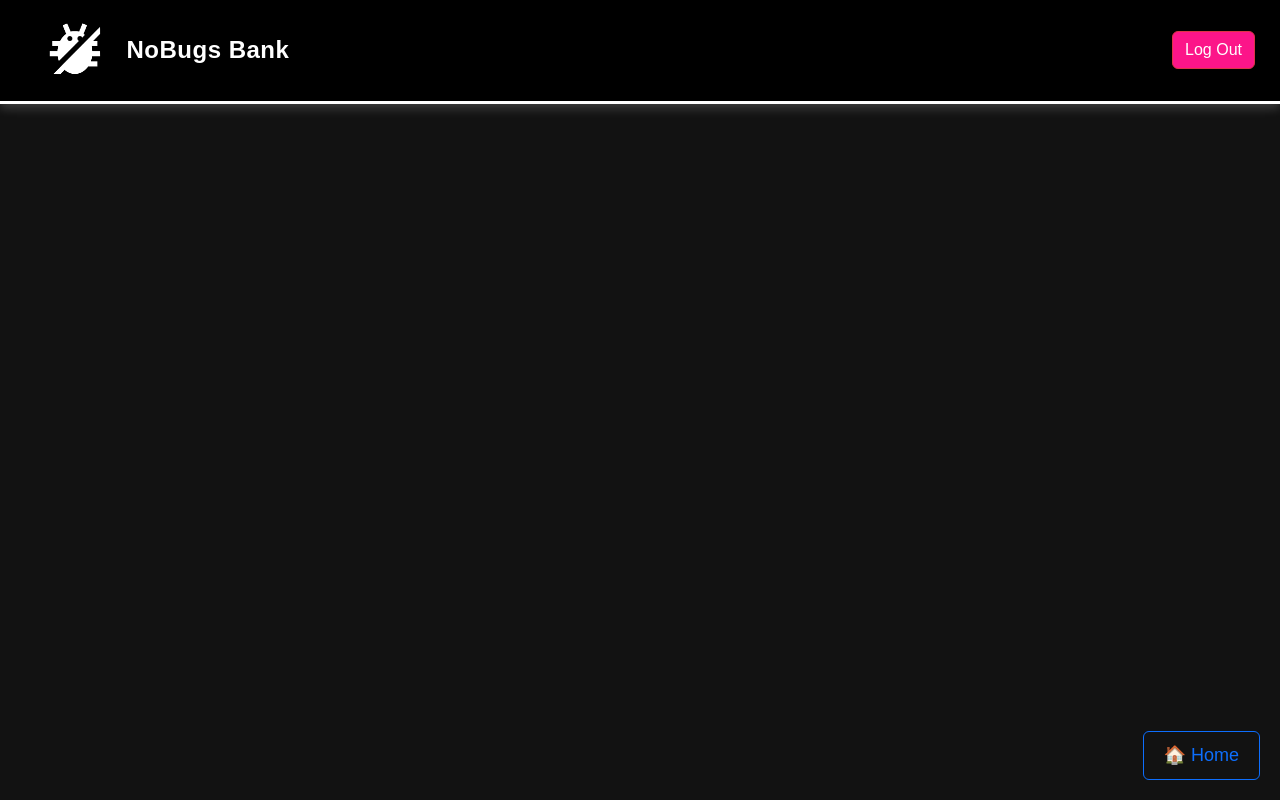
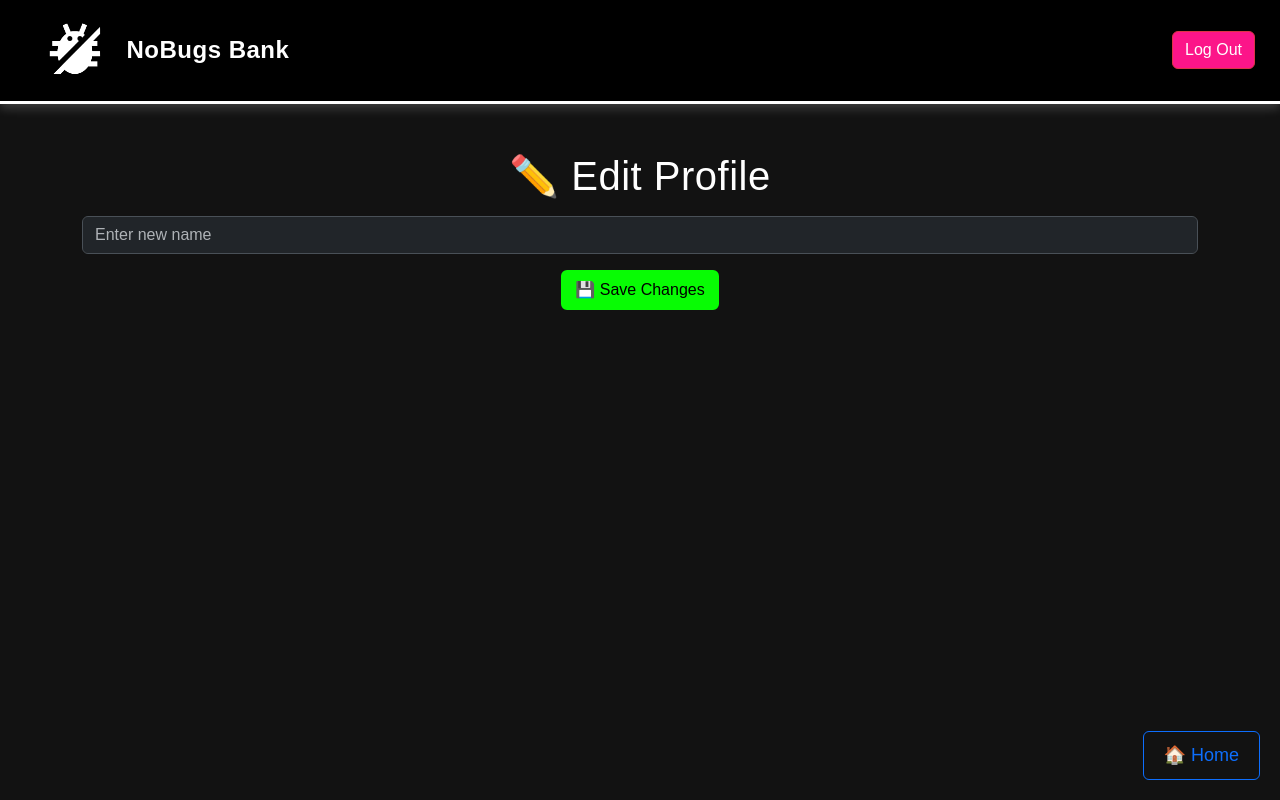
Before and after one commit to get-offer-in-qa-auto/NBank-UI, a React (Create React App) app: page /edit-profile in a window 1280 px wide. Built offline with nearby package versions, Linux system fonts and the light colour scheme.

Commit message:
Add EditProfile.js

```diff
--- a/src/App.js
+++ b/src/App.js
@@ -7,6 +7,7 @@ import UserDashboard from "./pages/UserDashboard";
 import Deposit from "./pages/Deposit";
 import Transfer from "./pages/Transfer";
 import HomeButton from "./components/HomeButton"; // ✅ Import HomeButton
+import EditProfile from "./pages/EditProfile"; // ✅ Import New Page
 import axios from "axios";
 
 const BASE_URL = "/api"; // ✅ Ensure correct API base URL
@@ -74,6 +75,7 @@ function App() {
                        element={auth?.role === "USER" ? <UserDashboard auth={auth} theme={theme}/> : <Navigate to="/"/>}/>
                 <Route path="/deposit" element={<Deposit/>}/>
                 <Route path="/transfer" element={<Transfer/>}/>
+                <Route path="/edit-profile" element={<EditProfile />} />
                 <Route path="/" element={<Login setAuth={setAuth} theme={theme}/>}/>
             </Routes>
             {/* ✅ Show "Home" button on all screens except Dashboard */}
--- a/src/components/Header.js
+++ b/src/components/Header.js
@@ -25,14 +25,19 @@ const Header = ({ theme, auth, user }) => {
             </div>
             {/* ✅ Show User Info in the Corner */}
             {user && (
-                <div className="user-info" style={{ paddingRight: "20px" }}> {/* ✅ Add padding */}
+                <div className="profile-header" onClick={() => navigate("/edit-profile")} style={{cursor: "pointer"}}>
+
+                    <div className="user-info" style={{paddingRight: "20px"}}> {/* ✅ Add padding */}
                         <span className="user-name">{user.name || "Noname"}</span>
-                    <br />
+                        <br/>
                         <span className="user-username">@{user.username}</span>
                     </div>
+                </div>
+
             )}
 
-            <button className="btn btn-danger" onClick={handleLogout}>Log Out</button> {/* ✅ Log Out Button */}
+                    <button className="btn btn-danger" onClick={handleLogout}>Log Out</button>
+                    {/* ✅ Log Out Button */}
                 </header>
             );
             };
--- a/src/index.css
+++ b/src/index.css
@@ -267,3 +267,21 @@ a:hover {
   color: white !important;
   border-bottom: 3px solid white;
 }
+
+.profile-header {
+  display: flex;
+  align-items: center; /* ✅ Aligns avatar & name horizontally */
+  gap: 2px; /* ✅ Adds space between avatar and text */
+  max-width: 250px; /* ✅ Increased width */
+  padding: 5px 5px; /* ✅ Adds padding */
+  line-height: 0.8; /* ✅ Reduces spacing between lines */
+}
+
+.user-name,
+.user-username {
+  display: block; /* ✅ Ensures elements stack */
+  max-width: 220px; /* ✅ Prevents overflow */
+  white-space: nowrap;
+  overflow: hidden;
+  text-overflow: ellipsis; /* ✅ Handles long names */
+}
--- /dev/null
+++ b/src/pages/EditProfile.js
@@ -0,0 +1,56 @@
+import React, { useState } from "react";
+import { useNavigate } from "react-router-dom";
+import axios from "axios";
+
+const BASE_URL = "/api";
+
+function EditProfile({ setUser }) {  // ✅ Accept setUser prop
+    const [newName, setNewName] = useState("");
+    const navigate = useNavigate();
+    const authHeader = localStorage.getItem("authToken");
+
+    const handleSubmit = async () => {
+        if (!newName.trim()) {
+            alert("❌ Please enter a valid name.");
+            return;
+        }
+
+        try {
+            await axios.put(`${BASE_URL}/customer/profile`, { name: newName }, {
+                headers: { "Authorization": authHeader },
+                withCredentials: true
+            });
+
+            // ✅ Fetch the updated profile immediately
+            const response = await axios.get(`${BASE_URL}/customer/profile`, {
+                headers: { "Authorization": authHeader },
+                withCredentials: true
+            });
+
+            setUser(response.data); // ✅ Update global user state
+            alert("✅ Name updated successfully!");
+            navigate("/dashboard");
+        } catch (error) {
+            console.error("❌ Failed to update name:", error);
+            alert("❌ Failed to update name. Please try again.");
+        }
+    };
+
+    return (
+        <div className="container mt-5 text-center">
+            <h1>✏️ Edit Profile</h1>
+            <input
+                type="text"
+                className="form-control mt-3"
+                placeholder="Enter new name"
+                value={newName}
+                onChange={(e) => setNewName(e.target.value)}
+            />
+            <button className="btn btn-primary mt-3" onClick={handleSubmit}>
+                💾 Save Changes
+            </button>
+        </div>
+    );
+}
+
+export default EditProfile;
```
Lines whose indentation alone changed are shown as unchanged.
